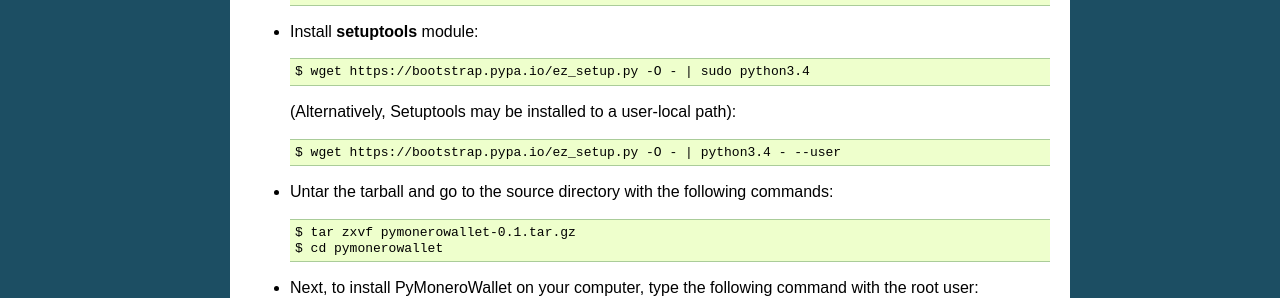
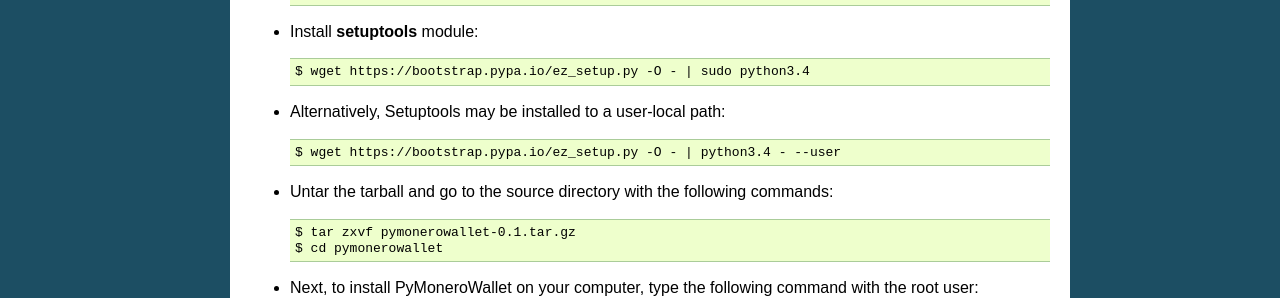
Before and after one commit to emesik/pymonerowallet, a Sphinx documentation site: the page built from docs/source/install.rst, in a window 1280 px wide. Shown: the part 396-694 px from the top of the page. Built offline with Sphinx 7.4.7, drawn with Linux system fonts in a browser that asks for light colours.

```diff
--- a/docs/source/install.rst
+++ b/docs/source/install.rst
@@ -2,6 +2,7 @@ How to install PyMoneroWallet
 =============================
 From PyPI
 ^^^^^^^^^
+
     $ pip3 install pymonerowallet
 
 From sources
@@ -18,9 +19,10 @@ From sources
 * Install **setuptools** module::
 
     $ wget https://bootstrap.pypa.io/ez_setup.py -O - | sudo python3.4
-  (Alternatively, Setuptools may be installed to a user-local path)::
 
-	       $ wget https://bootstrap.pypa.io/ez_setup.py -O - | python3.4 - --user
+* Alternatively, Setuptools may be installed to a user-local path::
+
+   $ wget https://bootstrap.pypa.io/ez_setup.py -O - | python3.4 - --user
 
 * Untar the tarball and go to the source directory with the following commands::
 
```
